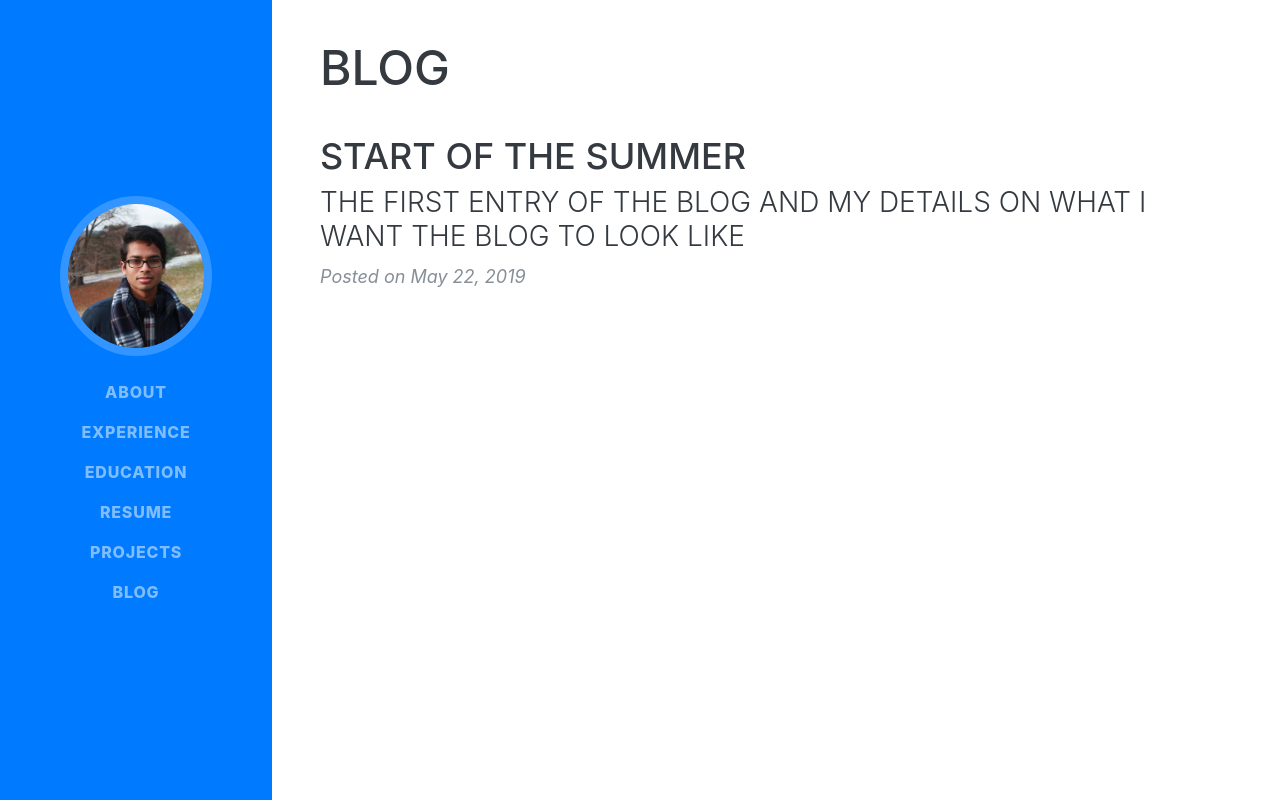
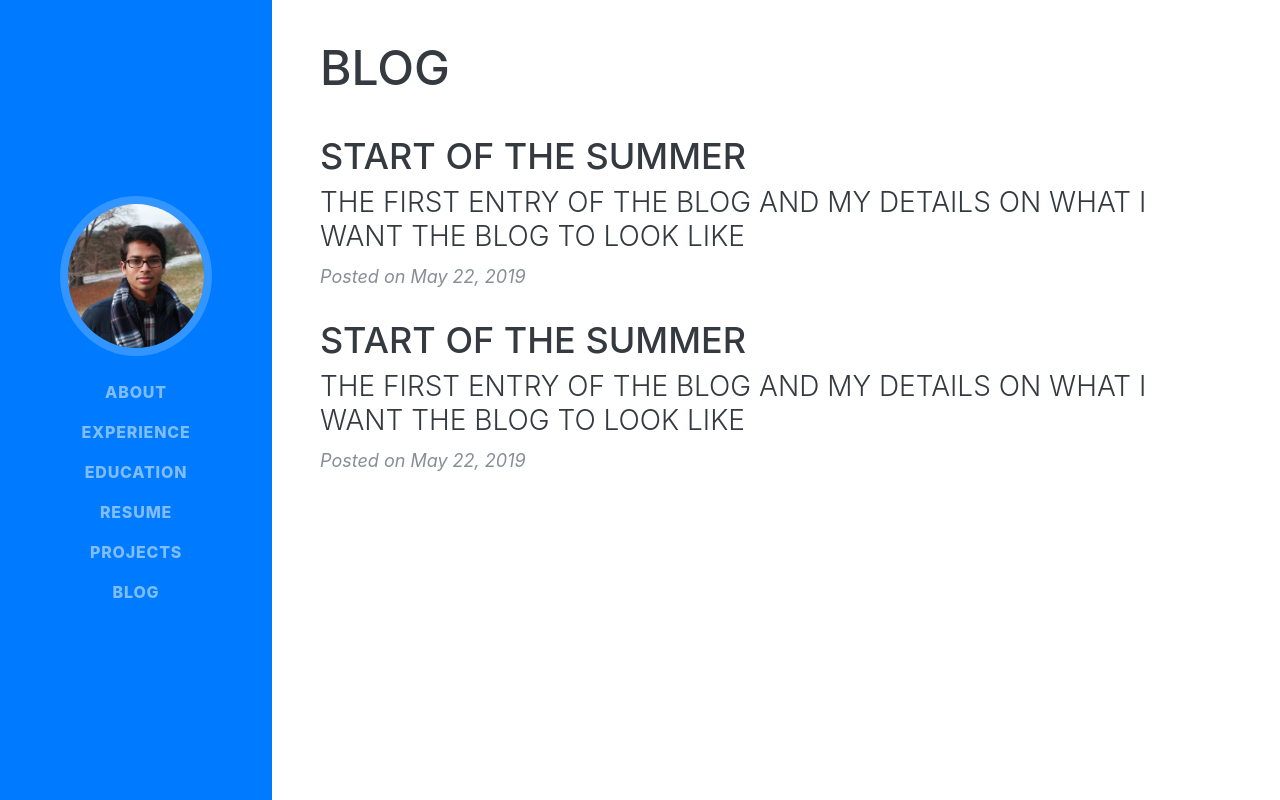
Before and after one commit to sujithnr/Portfolio, a website with bundled scripts: page Blogs.html in a window 1280 px wide. Built offline with nearby package versions, Linux system fonts and the light colour scheme; a web font is replaced by a local one.

Commit message:
test for guture blogs

```diff
--- a/Blogs.html
+++ b/Blogs.html
@@ -77,6 +77,18 @@
           <p class="post-meta">Posted on May 22, 2019</p>
         </div>
 
+		   <div class="post-preview">
+          <a href="Entry1.html">
+            <h2 class="post-title">
+              Start of the Summer
+            </h2>
+            <h3 class="post-subtitle">
+              The first entry of the blog and my details on what I want the blog to look like
+            </h3>
+          </a>
+          <p class="post-meta">Posted on May 22, 2019</p>
+        </div>
+
 </div>
   </div>
 
```
